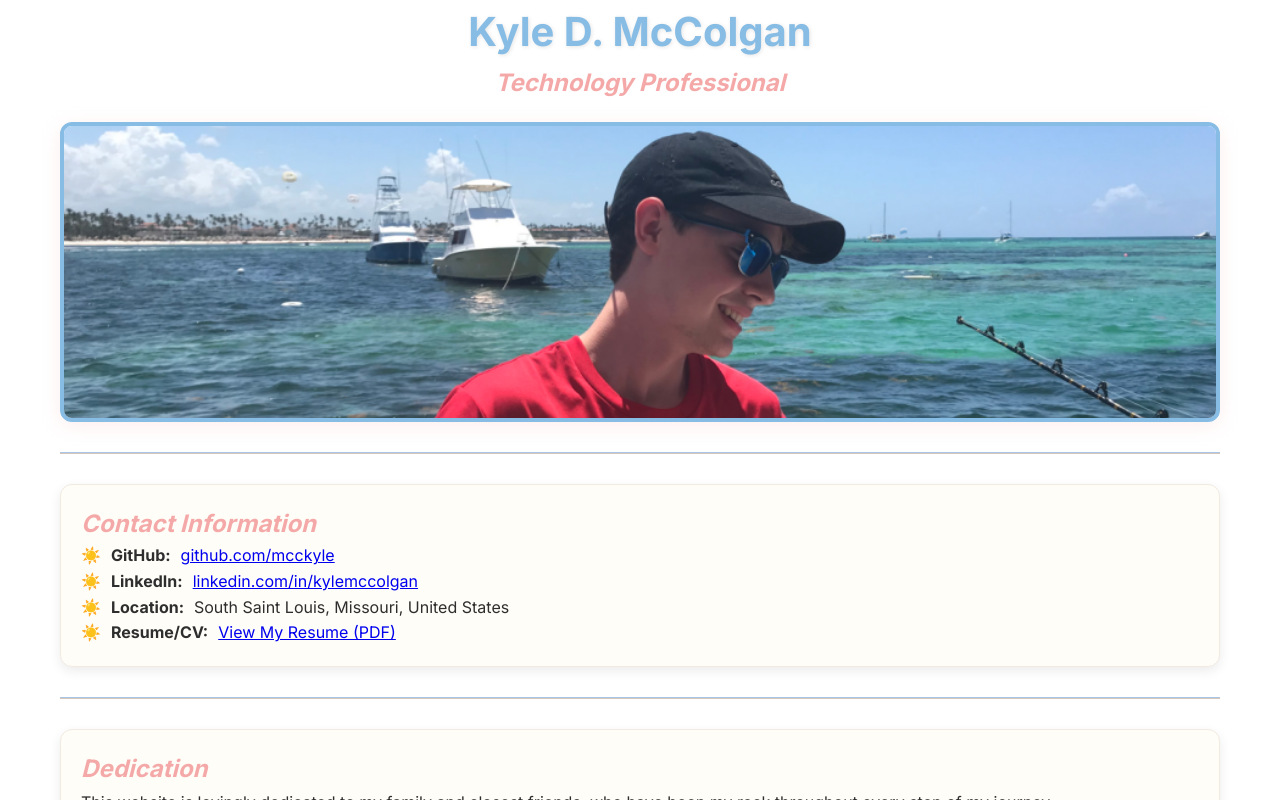
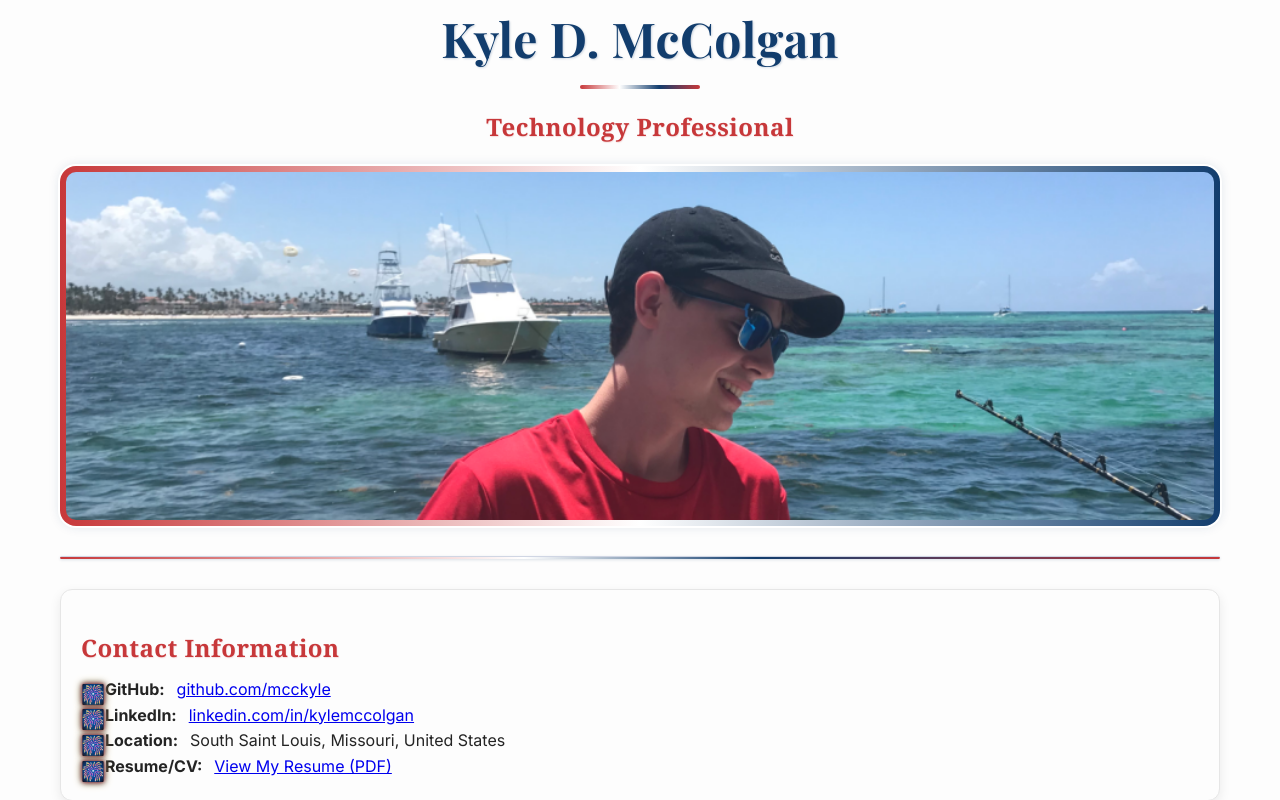
Before and after one commit to mcckyle/mcckyle.github.io, a React (Vite) app: page / in a window 1280 px wide. Shown: the top 800 px of the page. Built offline with nearby package versions, Linux system fonts and the light colour scheme.

Commit message:
Update to the July style theme.

```diff
--- a/index.html
+++ b/index.html
@@ -6,6 +6,8 @@
 
         <!-- Inter font type in styles.css -->
         <link href="https://fonts.googleapis.com/css2?family=Inter:wght@400;600;700&display=swap" rel="stylesheet">
+
+        <link href="https://fonts.googleapis.com/css2?family=Playfair+Display:wght@700&display=swap" rel="stylesheet">
 
         <!-- Favicon for the Website -->
         <link rel="icon" href="/images/favicon.ico" type="image/x-icon">
--- a/src/App.css
+++ b/src/App.css
@@ -1,7 +1,8 @@
 /* App.css - Core component styles for the React app */
 
 /* App container styling */
-.app__container {
+.app__container
+{
     max-width: 1200px;
     margin: 0 auto;
     padding: 40px 20px;
@@ -9,11 +10,14 @@
 }
 
 /* Adding smooth scroll effect for the page */
-html {
+html
+{
     scroll-behavior: smooth;
 }
 
-hr {
+hr
+{
     margin: 30px 0;
-    border-top: 1px solid #a8c4e8;
+    /*border-top: 1px solid #a8c4e8;*/
+    border-top: 1px solid var(--hr-color);
 }
--- a/src/components/Footer.jsx
+++ b/src/components/Footer.jsx
@@ -1,6 +1,6 @@
 //Filename: Footer.jsx
 //Author: Kyle McColgan
-//Date: 02 June 2025
+//Date: 04 July 2025
 //Description: This file contains the React component for the website footer section.
 
 import React from 'react';
@@ -10,7 +10,7 @@ function Footer()
     return (
         <footer className = "site-footer">
             <p className = "footer-text">
-                Welcoming the warmth of June ☀️ | © 2025 Kyle McColgan
+                Proudly celebrating July 🇺🇸 | © 2025 Kyle McColgan
             </p>
         </footer>
     );
--- a/src/index.css
+++ b/src/index.css
@@ -1,7 +1,8 @@
 /* index.css - General page setup for the root entry point */
 
 /* Global reset and body styles */
-* {
+*
+{
     margin: 0;
     padding: 0;
     box-sizing: border-box;
@@ -9,23 +10,28 @@
 }
 
 /* Root div setup */
-#root {
+#root
+{
     display: flex;
     flex-direction: column;
     align-items: center;
     justify-content: flex-start;
     min-height: 100vh;
     padding: 0 20px;
-    background-color: #ffffff;
+    /*background-color: #ffffff;*/
+    background-color: var(--bg-light);
 }
 
-p {
+p
+{
     margin-bottom: 15px;
     line-height: 1.8; /* Ensure readability */
 }
 
-:focus {
-    outline: 2px dashed #4a6fa5;
+:focus
+{
+    /*outline: 2px dashed #4a6fa5;*/
+    outline: 2px dashed var(--gold-accent);
     outline-offset: 4px;
     transition: outline-offset 0.2s ease;
 }
@@ -34,7 +40,8 @@ p {
 /* Media query */
 @media (max-width: 600px) {
     body {
-        background-color: #eaf0f9; /* Light blue background for small screens */
+        /*background-color: #eaf0f9;*/
+        background-color: var(--footer-bg);
     }
     #root {
         padding: 10px;
--- a/src/styles.css
+++ b/src/styles.css
@@ -1,16 +1,25 @@
 /* CSS variables... */
-:root {
-    --bg-light: #fffdf7;         /* Creamy off-white */
-    --text-dark: #2e2e2e;
-    --blue: #87bce4;            /* Soft sky blue */
-    --accent-pink: #f4a9a8;     /* Blush coral pink */
-    --border-light: #f0eae0;    /* Light sandy beige */
-    --footer-bg: #fdf7f0;       /* Pale golden cream */
-    --hr-color: #d4c6b8;        /* Taupe*/
+:root
+{
+    /* Core Brand. */
+    --blue: #123d6d; /* Deep navy. */
+    --red: #c7383a; /* Ribbon. */
+    --white: #ffffff;
+
+    /* Neutrals & accents. */
+    --bg-light: #fdfdfd; /* Bright parchment. */
+    --text-dark: #242424;
+    --border-light: #e6e6e6; /* Subtle Frame */
+    --gold-accent: #c79a39;
+
+    /*UI Details.*/
+    --footer-bg: #f8f9fb; /* Light gray-blue. */
+    --hr-color: #d0d6e4; /* Divider. */
 }
 
 /* General Styles */
-html, body {
+html, body
+{
     font-family: 'Inter', sans-serif;
     background-color: var(--bg-light);
     color: var(--text-dark);
@@ -20,56 +29,95 @@ html, body {
 }
 
 /* Header styles */
-header {
-
+header
+{
     text-align: center;
     margin-bottom: 20px;
-
 }
 
-::-webkit-scrollbar {
-    width: 10px;
+h1
+{
+    font-size: 3rem;
+    font-weight: 700;
+    font-family: 'Playfair Display', serif;
+    color: var(--blue);
+    letter-spacing: 0.5px;
+    text-shadow: 1px 1px 2px rgba(18, 61, 109, 0.2);
+    margin-bottom: 0.5rem;
 }
 
-::-webkit-scrollbar-thumb {
-    background: var(--accent-pink);
-    border-radius: 10px;
+h1::after
+{
+    content: '';
+    display: block;
+    width: 120px;
+    height: 4px;
+    margin: 8px auto 0;
+    background: linear-gradient(
+        90deg,
+        var(--red) 0%,
+        var(--white) 33%,
+        var(--blue) 66%,
+        var(--red) 100%
+    );
+    border-radius: 2px;
 }
 
-h1 {
-    font-size: 2.5em;
-    color: var(--blue); /* Sky blue */
-    text-shadow: 1px 1px 4px rgba(0, 0, 0, 0.1);
-    margin: 0;
-}
-
-h2 {
-    color: var(--accent-pink); /* Coral */
-    font-style: italic;
-    margin: 0;
+h2
+{
+    color: var(--red);
+    font-style: normal;
+    font-size: 1.5rem;
+    font-weight: 600;
+    letter-spacing: 0.5px;
+    font-family: 'Georgia', serif;
+    margin-top: 1.2rem;
+    margin-bottom: 0.6rem;
+    text-shadow: 0.5px 0.5px 1px rgba(199, 56, 58, 0.15);
 }
 
 /* Profile image */
-.profile-img {
+.profile-img
+{
     width: 100%;
     max-width: 100%;
     height: auto;
     object-fit: cover;
-    border: 4px solid var(--blue);
-    border-radius: 12px; /* Slightly rounded look... */
-    box-shadow: 0px 4px 20px rgba(244, 169, 168, 0.2); /* Blush glow */
-    transition: transform 0.3s ease-in-out;
+    border-radius: 16px; /* Slightly rounded look... */
     margin-top: 20px;
     display: block;
-    max-height: 300px;
+    max-height: 360px;
+    padding: 6px;
+    background:
+      linear-gradient(
+        to right,
+        var(--red),
+        var(--white),
+        var(--blue)
+    );
+    /*border: 6px solid var(--gold-accent);*/
+    box-shadow:
+      0 0 0 2px var(--white),
+      0 0 12px rgba(18, 61, 109, 0.15);
+
+    transition: transform 0.3s ease-in-out;
+    /*filter: brightness(1.03) saturate(1.1);*/
 }
 
-.profile-img:hover {
+.profile-img:hover
+{
     transform: scale(1.05);
+    box-shadow:
+      0 0 0 2px var(--white),
+      0 0 20px rgba(135, 188, 228, 0.3),
+      0 0 12px rgba(199, 154, 57, 0.1) inset;
+
+    /*filter: brightness(1.08) saturate(1.2);*/
 }
 
 /* Container styling */
-.container {
+.container
+{
     width: 100%;
     max-width: 1200px;
     margin: 0 auto;
@@ -77,7 +125,8 @@ h2 {
 }
 
 /* Section styling */
-section {
+section
+{
     background: var(--bg-light);
     border-radius: 12px;
     padding: 20px;
@@ -89,43 +138,73 @@ section {
     will-change: transform, box-shadow;
 }
 
-section:hover {
+section:hover
+{
     transform: translateY(-6px); /* Lift the entire section */
-    box-shadow: 0 8px 20px rgba(135, 188, 228, 0.25); /* Deeper shadow on hover */
+    box-shadow: 0 8px 20px rgba(18, 61, 109, 0.25); /* Deeper shadow on hover */
 }
 
-ul {
+ul
+{
     list-style-type: none;
     padding: 0;
+    margin: 0;
 }
 
-ul li {
+ul li
+{
     display: flex;
     align-items: center;
-    gap: 10px;
+    gap: 12px;
     transition: transform 0.3s ease;
+    position: relative;
+    padding-left: 1.5rem;
 }
 
-ul li:hover {
+ul li:hover
+{
     transform: translateY(-2px);
 }
 
-ul li::before {
-    content: '☀️'; /* Sun emoji for June warmth */
+ul li::before
+{
+    content: '🎆'; /* Firework emoji for July. */
     display: inline-block;
+    font-size: 1.2rem;
+    transform-origin: center;
     transition: transform 0.3s ease, opacity 0.3s ease;
+    will-change: transform, opacity;
+    position: absolute;
+    left: 0;
+    top: 0.1rem;
+
+    text-shadow: 0 0 4px var(--red), 0 0 6px var(--blue), 0 0 8px var(--gold-accent);
 }
 
-ul li:hover::before {
-    animation: raindrop 0.3s forwards;
-    transform: translateY(4px);
-    opacity: 0.7;
+ul li:hover::before
+{
+    animation: burst 0.4s ease-out forwards;
+/*    transform: translateY(4px);
+    opacity: 0.7;*/
 }
 
 /* Horizontal rule */
-hr {
-    margin: 20px 0;
-    border: 1px solid var(--hr-color);
+hr
+{
+    /*border: 1px solid var(--hr-color);*/
+    border: 0;
+    height: 3px;
+    margin: 3rem auto;
+    background: linear-gradient(
+        to right,
+        var(--red),
+        var(--white) 40%,
+        var(--blue) 60%,
+        var(--red)
+    );
+    width: 100%;
+    border-radius: 2px;
+    box-shadow: 0 1px 3px rgba(18, 61, 109, 0.15);
 }
 
 /* Footer styling */
@@ -142,13 +221,13 @@ hr {
 
 .footer-text
 {
+    font-family: 'Georgia', serif;
+    font-size: 1rem;
     color: var(--blue); /* Blue text */
-    font-size: 1rem;
-    font-family: 'Georgia', serif;
-    letter-spacing: 0.4px; /* Slight letter-spacing for readability */
-    font-weight: 500; /* Lighter font weight for a softer look */
+    font-weight: 600;
+    letter-spacing: 0.6px; /* Slight letter-spacing for readability */
     opacity: 0.95;
-    text-shadow: 0.5px 0.5px 1px rgba(135, 188, 228, 0.2);
+    text-shadow: 0.5px 0.5px 1px rgba(18, 61, 109, 0.15);
     transition: opacity 0.3s ease;
 }
 
@@ -157,14 +236,28 @@ hr {
     opacity: 1;
 }
 
-@keyframes raindrop {
+::-webkit-scrollbar
+{
+    width: 10px;
+}
+
+::-webkit-scrollbar-thumb
+{
+    background: var(--red);
+}
+
+@keyframes burst {
     0% {
-        transform: translateY(0);
+        transform: translateY(0) scale(1);
         opacity: 1;
     }
+    50% {
+        transform: translateY(6px) scale(1.2) rotate(10deg);
+        opacity: 0.85;
+    }
     100% {
-        transform: translateY(4px);
-        opacity: 0.7;
+        transform: translateY(12px) scale(0.95) rotate(-5deg);
+        opacity: 0.5;
     }
 }
 
```
Also changed, not shown: src/main.jsx (+6 -5 lines), 2 other files (tests, documents, lock files or other folders).
